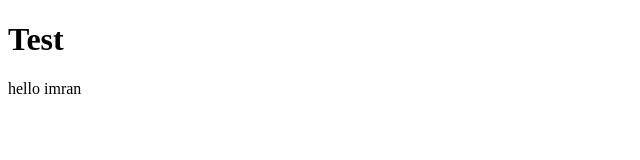
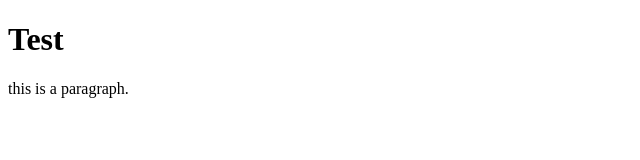
Before and after one commit to Tech-Gladiator/myProjects, a plain HTML site: page index.html in a window 1280 px wide. Shown: the full height of the page, 0-640 px from the left. Drawn offline with Linux system fonts and the light colour scheme.

Commit message:
updated index.html

```diff
--- a/index.html
+++ b/index.html
@@ -8,6 +8,6 @@
 </head>
 <body>
     <h1>Test</h1>
-    <p>hello imran</p>
+    <p>this is a paragraph. </p>
 </body>
 </html>
```
